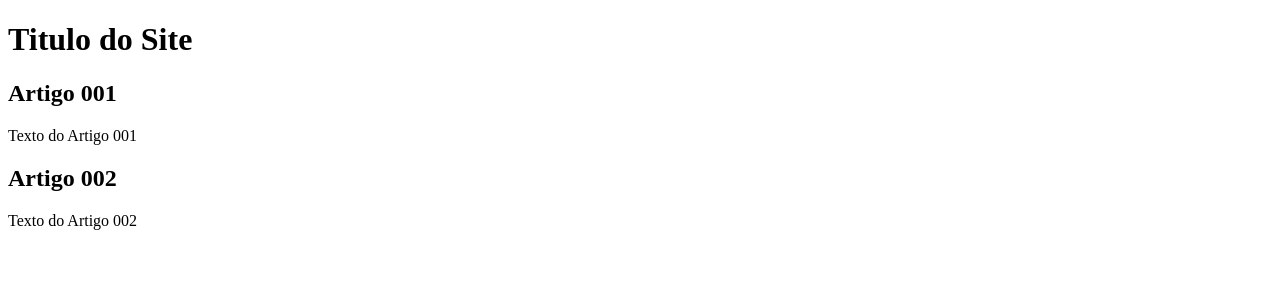
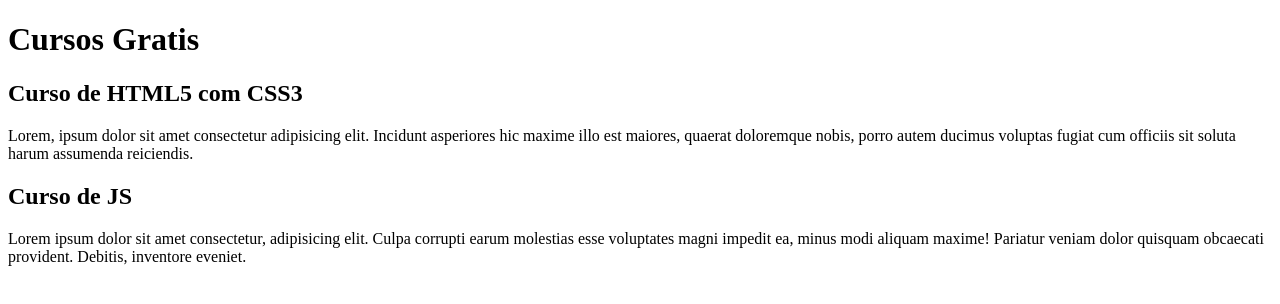
Before and after one commit to ErickJhonatan/projeto-site, a plain HTML site: page index.html in a window 1280 px wide. Drawn offline with Linux system fonts and the light colour scheme.

Commit message:
começando a escrever o conteudo

```diff
--- a/index.html
+++ b/index.html
@@ -8,15 +8,15 @@
 <body>
     <main>
         <header>
-            <h1>Titulo do Site</h1>
+            <h1>Cursos Gratis</h1>
         </header>
         <article>
-            <h2>Artigo 001</h2>
-            <p>Texto do Artigo 001</p>
+            <h2>Curso de HTML5 com CSS3</h2>
+            <p>Lorem, ipsum dolor sit amet consectetur adipisicing elit. Incidunt asperiores hic maxime illo est maiores, quaerat doloremque nobis, porro autem ducimus voluptas fugiat cum officiis sit soluta harum assumenda reiciendis.</p>
         </article>
         <article>
-            <h2>Artigo 002</h2>
-            <p>Texto do Artigo 002</p>
+            <h2>Curso de JS</h2>
+            <p>Lorem ipsum dolor sit amet consectetur, adipisicing elit. Culpa corrupti earum molestias esse voluptates magni impedit ea, minus modi aliquam maxime! Pariatur veniam dolor quisquam obcaecati provident. Debitis, inventore eveniet.</p>
         </article>
     </main>
 </body>
```
